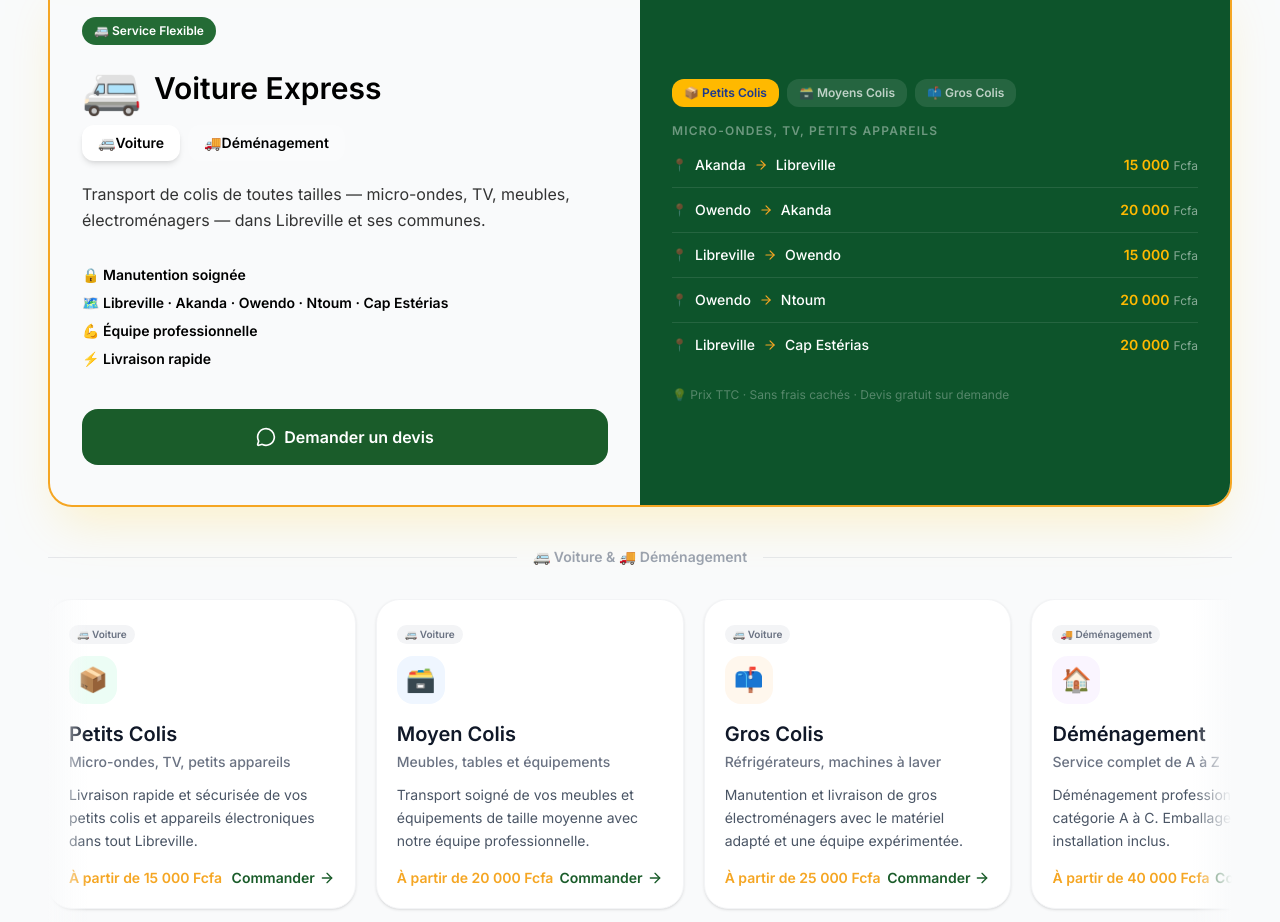
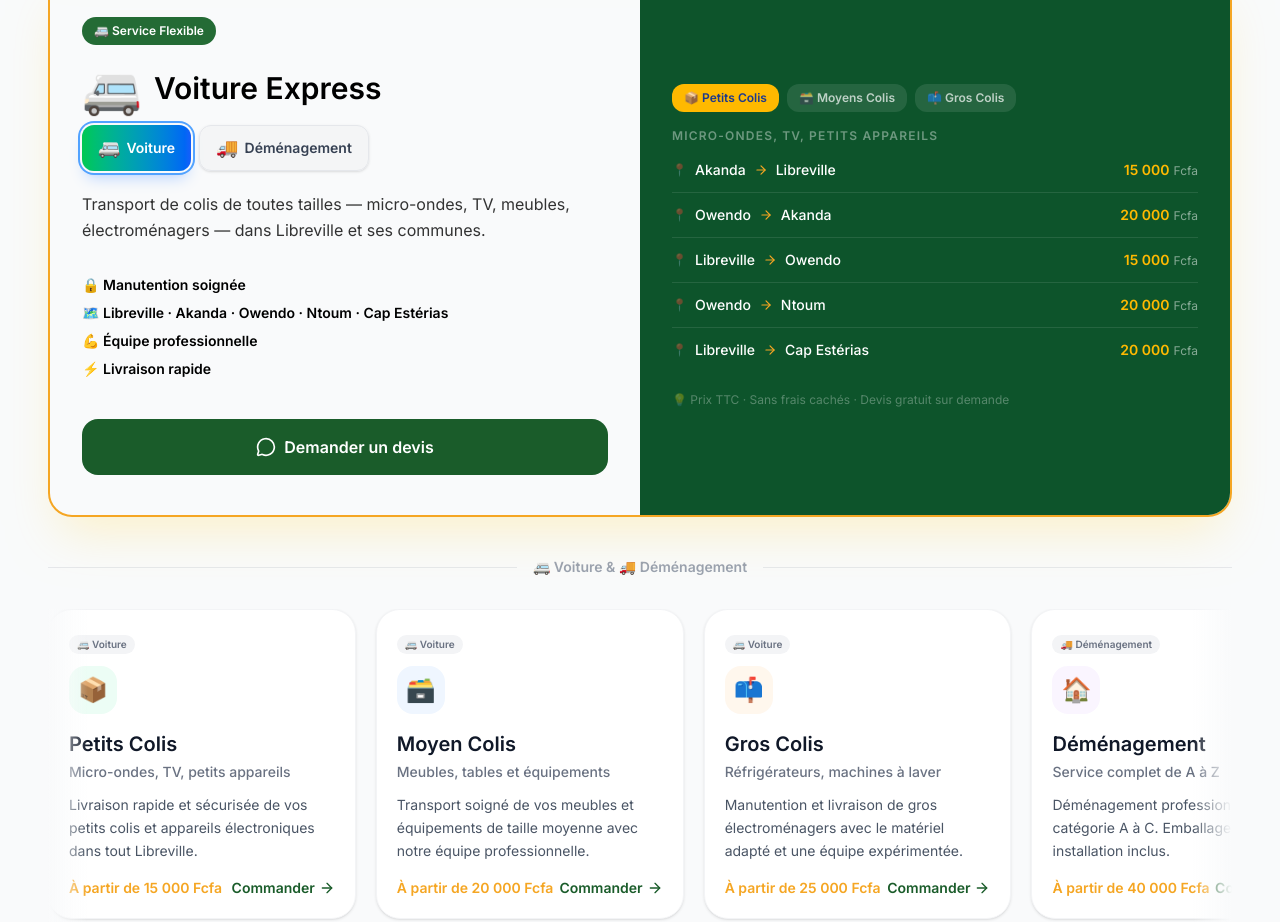
Before and after one commit to Nelge-3D/fastexpress, a Next.js app: page / in a window 1280 px wide. Shown: the part 1624-2546 px from the top of the page. Built offline with nearby package versions, Linux system fonts and the light colour scheme.

Commit message:
visibilité des boutons voiture et déménagement de la secion service

```diff
--- a/src/components/Services.tsx
+++ b/src/components/Services.tsx
@@ -438,14 +438,23 @@ export default function Services() {
     <button
       key={tab}
       onClick={() => setActiveVehicle(tab)}
-                        className={`flex items-center gap-1.5 px-3 sm:px-4 py-2 rounded-xl text-xs sm:text-sm font-bold transition-all ${
+      className={`
+        flex items-center gap-1.5 px-3 sm:px-4 py-2 rounded-xl text-xs sm:text-sm font-bold
+        transition-all duration-200 transform hover:scale-105
+        ${
           activeVehicle === tab
-                            ? 'bg-white text-black-600 shadow-md'
-                            : 'bg-white/20 text-black hover:bg-white/30'
-                        }`}
+            ? 'bg-gradient-to-r from-green-500 to-blue-600 text-white shadow-lg shadow-blue-500/30 ring-2 ring-blue-400 ring-offset-2 ring-offset-gray-50'
+            : 'bg-gray-100/80 text-gray-700 hover:bg-gray-200 hover:text-gray-900 border border-gray-200 hover:border-gray-300 shadow-sm hover:shadow'
+        }
+      `}
     >
-                        {tab === 'Voiture' ? '🚐' : '🚚'}
+      <span className="text-base sm:text-lg">{tab === 'Voiture' ? '🚐' : '🚚'}</span>
       {tab === 'Voiture' ? 'Voiture' : 'Déménagement'}
+
+      {/* Indicateur de surbrillance supplémentaire pour l'onglet actif */}
+      {activeVehicle === tab && (
+        <span className="absolute -bottom-1 left-1/2 transform -translate-x-1/2 w-6 h-0.5 bg-white rounded-full"></span>
+      )}
     </button>
   ))}
 </div>
```
Lines whose indentation alone changed are shown as unchanged.
